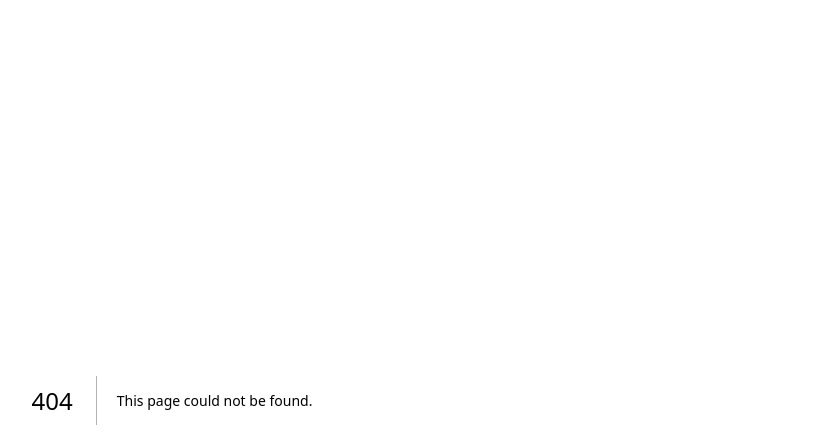
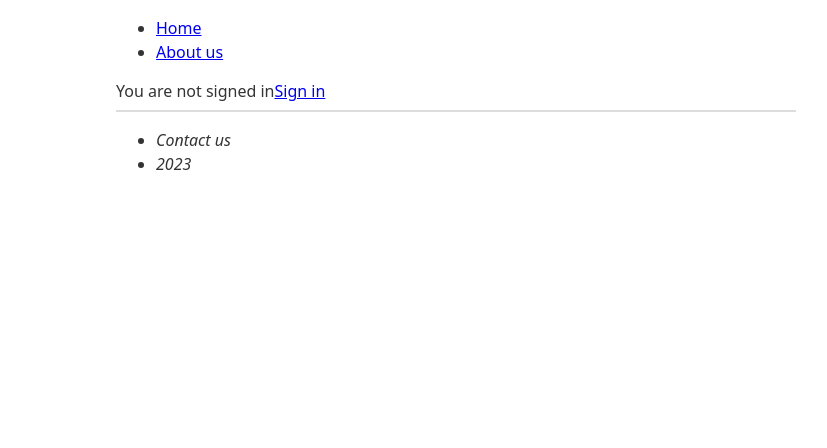
Before and after one commit to plan-b-projects/cv-creator, a Next.js app: page /cv-form in a window 1280 px wide. Before the commit this address had no page. Shown: the top 448 px of the page, without its empty margins (184-1011 px from the left). Built offline with nearby package versions, Linux system fonts and the light colour scheme; no server answers.

Commit message:
form page created

```diff
--- a/components/footer.module.css
+++ b/components/footer.module.css
@@ -1,4 +1,4 @@
-.footer {
+/* .footer {
   margin-top: 2rem;
 }
 
@@ -11,4 +11,4 @@
 .navItem {
   display: inline-block;
   margin-right: 1rem;
-}
+} */
--- /dev/null
+++ b/components/forms.tsx
@@ -0,0 +1,16 @@
+import Layout from "../components/layout"
+import Link from "next/link"
+import { signIn, signOut, useSession } from "next-auth/react"
+import styles from "components/header.module.css"
+import { User } from '../db/db'
+import router from "next/router"
+
+
+
+export default function Form() {
+    return (
+        <div>
+            <p>form is here</p>
+        </div>
+    )
+}
--- /dev/null
+++ b/components/homepage.tsx
@@ -0,0 +1,18 @@
+import Layout from "../components/layout"
+import Link from "next/link"
+import { signIn, signOut, useSession } from "next-auth/react"
+import styles from "components/header.module.css"
+import { User } from '../db/db'
+import router from "next/router"
+
+
+
+export default function HomePage() {
+    return (
+        <div>
+            <button className={styles.cvButton} type="button" onClick={() => router.push('/cv-form')}>
+                Create a new cv.
+            </button>
+        </div>
+    )
+}
--- /dev/null
+++ b/pages/cv-form/index.tsx
@@ -0,0 +1,73 @@
+import Layout from "../../components/layout"
+import Link from "next/link"
+import { signIn, signOut, useSession } from "next-auth/react"
+import styles from "components/header.module.css"
+import HomePage from "../../components/homepage"
+import router from "next/router"
+import Form from "../../components/forms"
+
+export default function formPage() {
+    const { data: session, status } = useSession()
+
+    const loading = status === "loading"
+
+
+    return (
+        <Layout>
+
+            <div className={styles.signedInStatus}>
+                <div
+                    className={`nojs-show ${!session && loading ? styles.loading : styles.loaded
+                        }`}
+                >
+                    {!session && (
+                        <>
+                            <span className={styles.notSignedInText}>
+                                You are not signed in
+                            </span>
+                            <a
+                                href={`/api/auth/signin`}
+                                className={styles.buttonPrimary}
+                                onClick={(e) => {
+                                    e.preventDefault()
+                                    signIn()
+                                }}
+                            >
+                                Sign in
+                            </a>
+                        </>
+                    )}
+                    {session?.user && (
+                        <>
+                            <div>
+                                <div>
+                                    {session.user.image && (
+                                        <span
+                                            style={{ backgroundImage: `url('${session.user.image}')` }}
+                                            className={styles.avatar} />
+                                    )}
+                                    <span className={styles.signedInText}>
+                                        <small>Signed in as</small>
+                                        <br />
+                                        <strong>{session.user.email ?? session.user.name}</strong>
+                                    </span>
+                                    <a
+                                        href={`/api/auth/signout`}
+                                        className={styles.button}
+                                        onClick={(e) => {
+                                            e.preventDefault()
+                                            signOut()
+                                        }}
+                                    >
+                                        Sign out
+                                    </a>
+                                </div>
+                            </div>
+                            <Form />
+                        </>
+                    )}
+                </div>
+            </div>
+        </Layout>
+    )
+}
--- a/pages/index.tsx
+++ b/pages/index.tsx
@@ -3,6 +3,7 @@ import Link from "next/link"
 import { signIn, signOut, useSession } from "next-auth/react"
 import styles from "components/header.module.css"
 import { User } from '../db/db'
+import HomePage from "../components/homepage"
 
 const logInUser = async (credentials: User) => {
   const response = await fetch('http://localhost:3000/api/users', {
@@ -77,6 +78,7 @@ export default function IndexPage() {
                   </a>
                 </div>
               </div>
+              <HomePage />
             </>
           )}
         </div>
```
Also changed, not shown: components/header.module.css (+25 -1 lines), pages/cvform.tsx (deleted).
